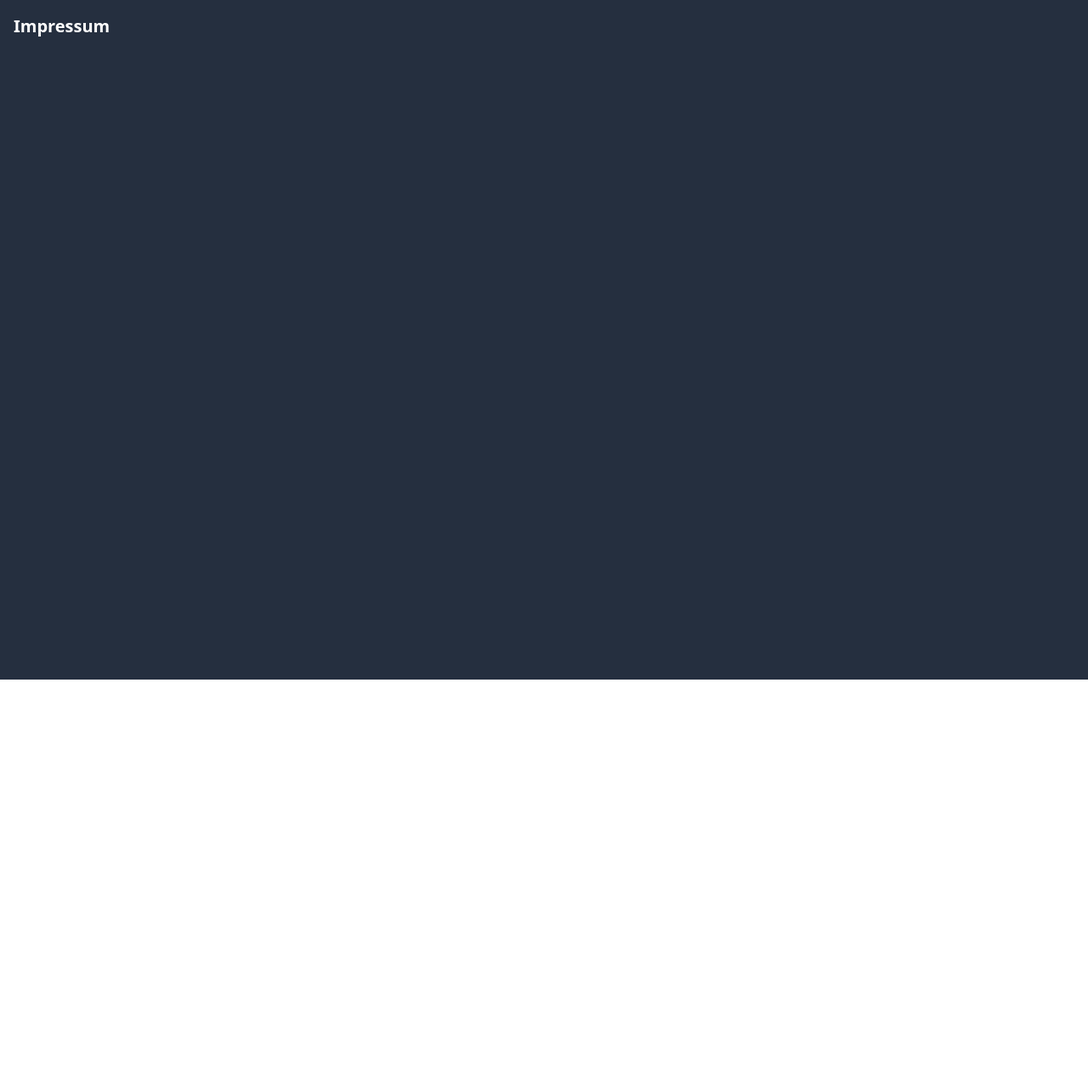
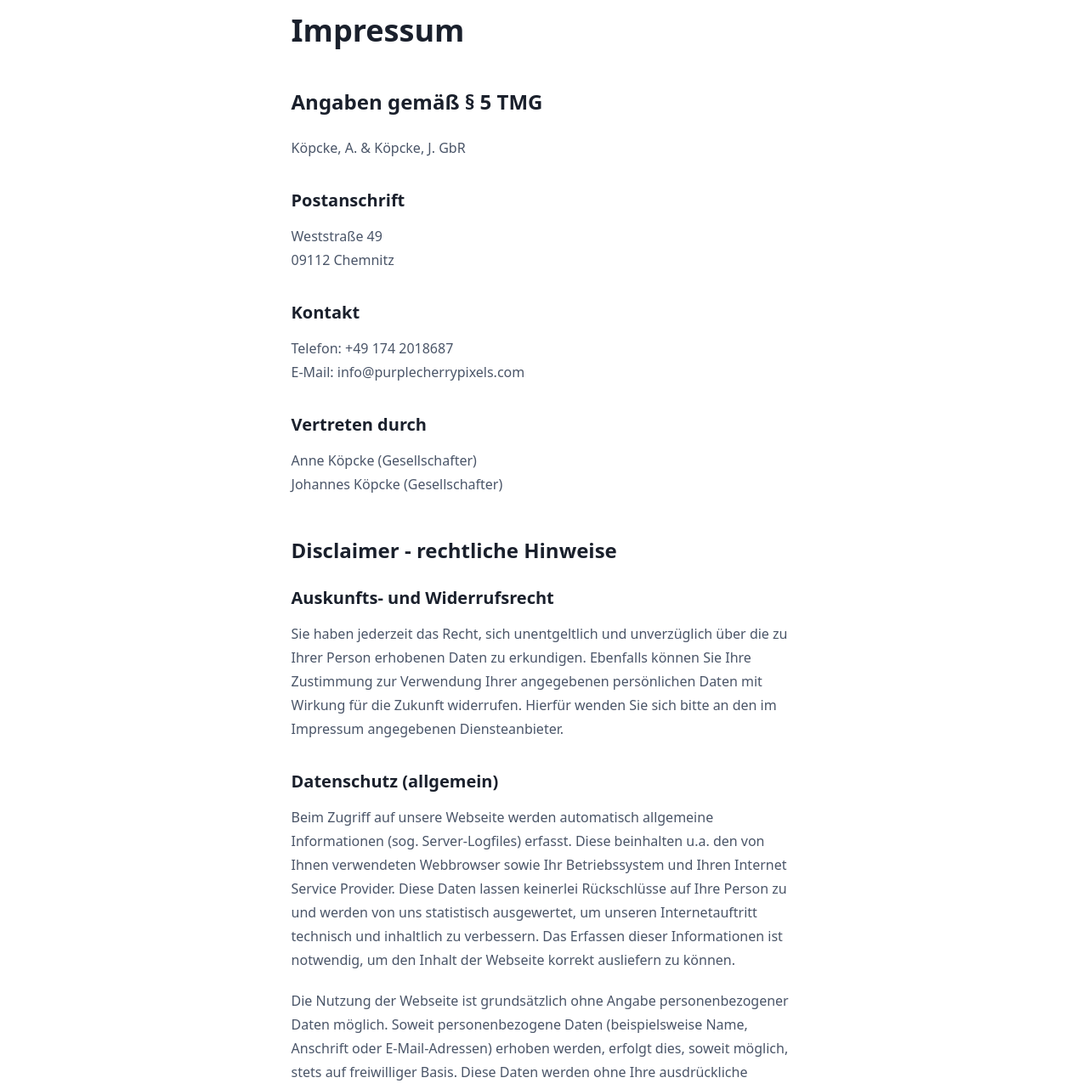
Before and after one commit to purplecherrypixels/www, a Next.js app: page /impressum in a window 1280 px wide. Shown: the top 1282 px of the page at 85% size. Before the commit the page ends 800 px from the top, so only its background shows below. Built offline with nearby package versions, Linux system fonts and the light colour scheme.

Commit message:
impressum

```diff
--- a/pages/impressum.tsx
+++ b/pages/impressum.tsx
@@ -1,7 +1,161 @@
 export default function Impressum() {
   return (
-    <div className="min-h-screen p-4 text-white bg-gray-800">
-      <h1 className="text-xl font-bold">Impressum</h1>
+    <div className="min-h-screen p-4">
+      <div className="mx-auto prose">
+        <h1 className="text-xl font-bold">Impressum</h1>
+        <h2>Angaben gemäß § 5 TMG</h2>
+        <p>Köpcke, A. & Köpcke, J. GbR</p>
+        <h3>Postanschrift</h3>
+        <p>
+          Weststraße 49
+          <br />
+          09112 Chemnitz
+        </p>
+        <h3>Kontakt</h3>
+        <p>
+          Telefon: +49 174 2018687
+          <br />
+          E-Mail: info@purplecherrypixels.com
+        </p>
+        <h3>Vertreten durch</h3>
+        <p>
+          Anne Köpcke (Gesellschafter)
+          <br />
+          Johannes Köpcke (Gesellschafter)
+        </p>
+
+        <h2>Disclaimer - rechtliche Hinweise</h2>
+        <h3>Auskunfts- und Widerrufsrecht</h3>
+        <p>
+          Sie haben jederzeit das Recht, sich unentgeltlich und unverzüglich
+          über die zu Ihrer Person erhobenen Daten zu erkundigen. Ebenfalls
+          können Sie Ihre Zustimmung zur Verwendung Ihrer angegebenen
+          persönlichen Daten mit Wirkung für die Zukunft widerrufen. Hierfür
+          wenden Sie sich bitte an den im Impressum angegebenen Diensteanbieter.
+        </p>
+        <h3>Datenschutz (allgemein)</h3>
+        <p>
+          Beim Zugriff auf unsere Webseite werden automatisch allgemeine
+          Informationen (sog. Server-Logfiles) erfasst. Diese beinhalten u.a.
+          den von Ihnen verwendeten Webbrowser sowie Ihr Betriebssystem und
+          Ihren Internet Service Provider. Diese Daten lassen keinerlei
+          Rückschlüsse auf Ihre Person zu und werden von uns statistisch
+          ausgewertet, um unseren Internetauftritt technisch und inhaltlich zu
+          verbessern. Das Erfassen dieser Informationen ist notwendig, um den
+          Inhalt der Webseite korrekt ausliefern zu können.
+        </p>
+        <p>
+          Die Nutzung der Webseite ist grundsätzlich ohne Angabe
+          personenbezogener Daten möglich. Soweit personenbezogene Daten
+          (beispielsweise Name, Anschrift oder E-Mail-Adressen) erhoben werden,
+          erfolgt dies, soweit möglich, stets auf freiwilliger Basis. Diese
+          Daten werden ohne Ihre ausdrückliche Zustimmung nicht an Dritte
+          weitergegeben.
+        </p>
+        <p>
+          Sofern ein Vertragsverhältnis begründet, inhaltlich ausgestaltet oder
+          geändert werden soll oder Sie an uns eine Anfrage stellen, erheben und
+          verwenden wir personenbezogene Daten von Ihnen, soweit dies zu diesem
+          Zwecke erforderlich ist (Bestandsdaten). Wir erheben, verarbeiten und
+          nutzen personenbezogene Daten soweit dies erforderlich ist, um Ihnen
+          die Inanspruchnahme des Webangebots zu ermöglichen (Nutzungsdaten).
+          Sämtliche personenbezogenen Daten werden nur solange gespeichert wie
+          dies für den genannten Zweck (Bearbeitung Ihrer Anfrage oder
+          Abwicklung eines Vertrags) erforderlich ist. Hierbei werden steuer-
+          und handelsrechtliche Aufbewahrungsfristen von uns berücksichtigt. Auf
+          Anordnung der zuständigen Stellen müssen wir im Einzelfall Auskunft
+          über diese Daten (Bestandsdaten) erteilen, soweit dies für Zwecke der
+          Strafverfolgung, zur Gefahrenabwehr, zur Erfüllung der gesetzlichen
+          Aufgaben der Verfassungsschutzbehörden oder des Militärischen
+          Abschirmdienstes oder zur Durchsetzung der Rechte am geistigen
+          Eigentum erforderlich ist.
+        </p>
+        <p>
+          Wir weisen ausdrücklich darauf hin, dass die Datenübertragung im
+          Internet (z. B. bei der Kommunikation per E-Mail) Sicherheitslücken
+          aufweisen kann. Vor dem Zugriff auf Daten kann nicht lückenlos
+          geschützt werden.
+        </p>
+        <p>
+          Die Nutzung von im Rahmen der Impressumspflicht veröffentlichten
+          Kontaktdaten durch Dritte zur Übersendung von nicht ausdrücklich
+          angeforderter Werbung und Informationsmaterialien wird hiermit
+          ausdrücklich untersagt. Ausgenommen hiervon sind bestehende
+          Geschäftsbeziehungen bzw. es liegt Ihnen eine entsprechende
+          Einwilligung von uns vor.
+        </p>
+        <p>
+          Die Anbieter und alle auf dieser Website genannten Dritten behalten
+          sich ausdrücklich rechtliche Schritte im Falle der unverlangten
+          Zusendung von Werbeinformationen vor. Gleiches gilt für die
+          kommerzielle Verwendung und Weitergabe der Daten.
+        </p>
+        <h3>Disclaimer (Haftungsausschluss)</h3>
+        <h4>1. Haftung für Inhalte</h4>
+        <p>
+          Als Diensteanbieter sind wir gemäß &#167; 7 Abs. 1 TMG für eigene
+          Inhalte auf diesen Seiten nach den allgemeinen Gesetzen
+          verantwortlich. Nach &#167;&#167; 8 bis 10 TMG sind wir als
+          Diensteanbieter jedoch nicht verpflichtet, übermittelte oder
+          gespeicherte fremde Informationen zu überwachen oder nach Umständen zu
+          forschen, die auf eine rechtswidrige Tätigkeit hinweisen.
+          Verpflichtungen zur Entfernung oder Sperrung der Nutzung von
+          Informationen nach den allgemeinen Gesetzen bleiben hiervon unberührt.
+          Eine diesbezügliche Haftung ist jedoch erst ab dem Zeitpunkt der
+          Kenntnis einer konkreten Rechtsverletzung möglich. Bei Bekanntwerden
+          von entsprechenden Rechtsverletzungen werden wir diese Inhalte
+          umgehend entfernen.
+        </p>
+        <h4>2. Haftung für Links</h4>
+        <p>
+          Diese Website enthält Links zu externen Webseiten Dritter, auf deren
+          Inhalte kein Einfluss genommen werden kann. Deshalb kann für diese
+          fremden Inhalte auch keine Gewähr übernommen werden. Für die Inhalte
+          der verlinkten Seiten ist stets der jeweilige Anbieter oder Betreiber
+          der Seiten verantwortlich. Die verlinkten Seiten wurden zum Zeitpunkt
+          der Verlinkung auf mögliche Rechtsverstöße überprüft. Rechtswidrige
+          Inhalte waren zum Zeitpunkt der Verlinkung nicht erkennbar. Eine
+          permanente inhaltliche Kontrolle der verlinkten Seiten ist jedoch ohne
+          konkrete Anhaltspunkte einer Rechtsverletzung nicht zumutbar. Bei
+          Bekanntwerden von Rechtsverletzungen werden derartige Links umgehend
+          von dieser Website auf die rechtsverletzende Site entfernen.
+        </p>
+        <h4>3. Urheberrecht</h4>
+        <p>
+          Die durch die Diensteanbieter, deren Mitarbeiter und beauftragte
+          Dritte erstellten Inhalte und Werke auf diesen Seiten unterliegen dem
+          deutschen Urheberrecht. Die Vervielfältigung, Bearbeitung, Verbreitung
+          und jede Art der Verwertung außerhalb der Grenzen des Urheberrechtes
+          bedürfen der vorherigen schriftlichen Zustimmung des jeweiligen Autors
+          bzw. Erstellers. Downloads und Kopien dieser Seite sind nur für den
+          privaten, nicht kommerziellen Gebrauch gestattet. Soweit die Inhalte
+          auf dieser Seite nicht vom Betreiber erstellt wurden, werden die
+          Urheberrechte Dritter beachtet. Insbesondere werden Inhalte Dritter
+          als solche gekennzeichnet. Sollten Sie trotzdem auf eine
+          Urheberrechtsverletzung aufmerksam werden, bitten wir um einen
+          entsprechenden Hinweis. Bei Bekanntwerden von Rechtsverletzungen
+          werden derartige Inhalte umgehend entfernen.
+        </p>
+        <p className="mt-8 text-sm">
+          Dieses Impressum wurde mit Hilfe des{" "}
+          <a
+            target="_blank"
+            href="http://www.hensche.de/impressum-generator.html"
+            className="text-sm"
+          >
+            Impressum-Generators
+          </a>{" "}
+          der{" "}
+          <a
+            target="_blank"
+            href="http://www.hensche.de/Rechtsanwalt_Arbeitsrecht_Berlin.html"
+            className="text-sm"
+          >
+            HENSCHE Rechtsanwälte, Kanzlei für Arbeitsrecht
+          </a>{" "}
+          erstellt.
+        </p>
+      </div>
     </div>
   );
 }
```
